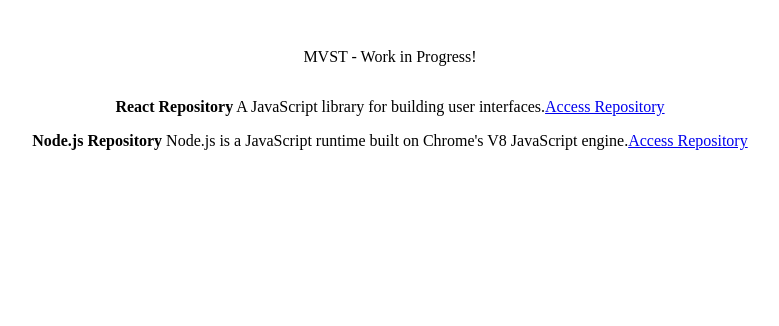
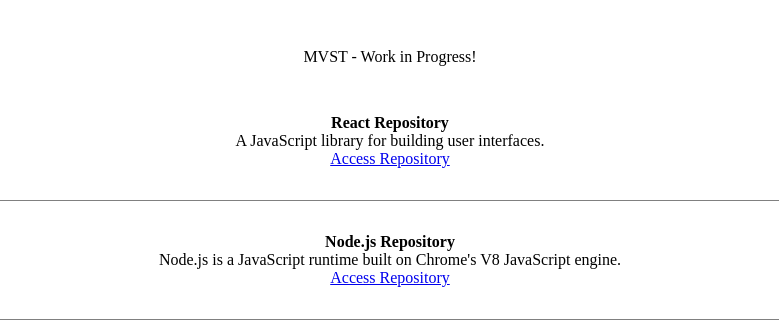
Before and after one commit to adamelamrani/MVST-coding-challenge, a React (Vite) app: page / in a window 1280 px wide. Shown: the top 326 px of the page, without its empty margins (250-1029 px from the left). Built offline with nearby package versions, Linux system fonts and the light colour scheme.

Commit message:
Add styles for RepositoryItem

```diff
--- a/src/App.tsx
+++ b/src/App.tsx
@@ -17,7 +17,6 @@ const mockupRepositories: Repository[] = [
       "Node.js is a JavaScript runtime built on Chrome's V8 JavaScript engine.",
     html_url: "https://github.com/nodejs/node",
   },
-  // Add more mockup repositories as needed
 ];
 
 function App() {
--- a/src/components/repositoryItem/RepositoryItem.tsx
+++ b/src/components/repositoryItem/RepositoryItem.tsx
@@ -1,9 +1,10 @@
 import { RepositoryItemProps } from "./RepositoryInterface";
+import RepositoryStyle from "./repositoryItem.module.css";
 
 const RepositoryItem = ({ repository }: RepositoryItemProps): JSX.Element => {
   return (
-    <li className="repository-item">
-      <p>
+    <li className={RepositoryStyle.repositoryItem}>
+      <p className={RepositoryStyle.repositoryParagraph}>
         <strong>{repository.name}</strong> {repository.description}
         <a href={repository.html_url}>Access Repository</a>
       </p>
--- /dev/null
+++ b/src/components/repositoryItem/repositoryItem.module.css
@@ -0,0 +1,12 @@
+.repositoryItem {
+  display: flex;
+  align-items: center;
+  justify-content: center;
+  padding: 1rem;
+  border-bottom: 1px solid gray;
+}
+
+.repositoryParagraph {
+  display: flex;
+  flex-direction: column;
+}
```
